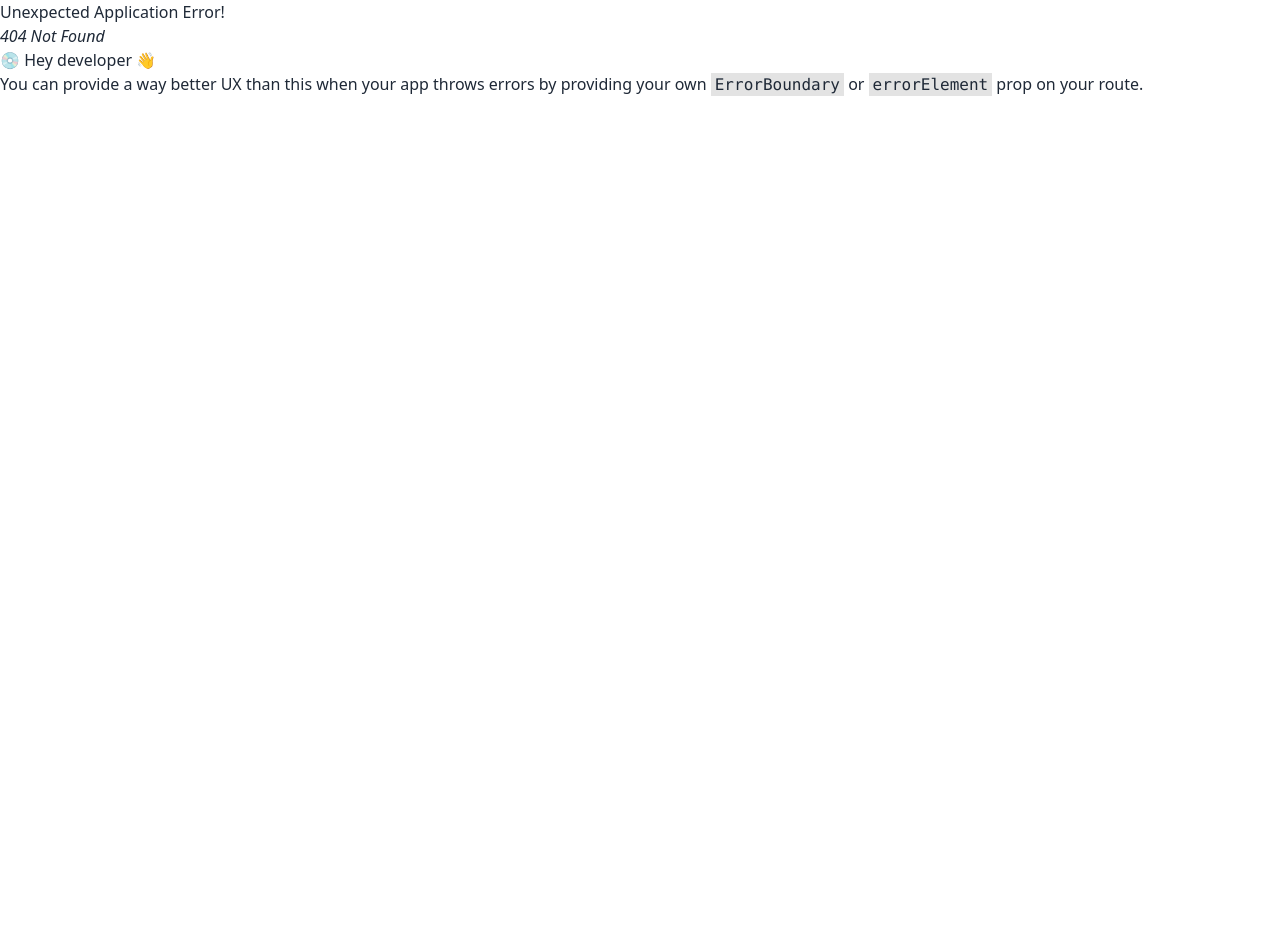
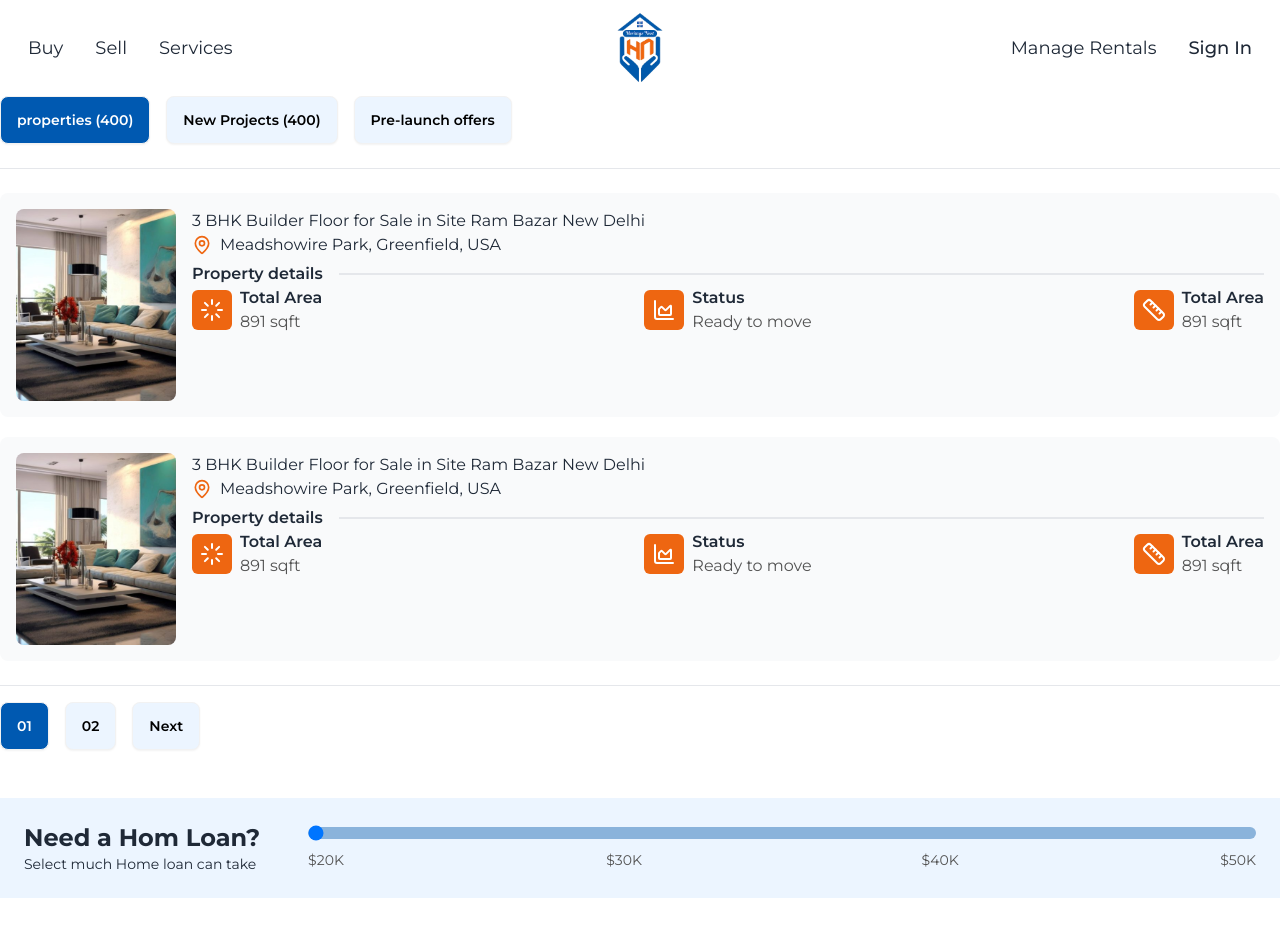
Before and after one commit to MamunKhan71/Heritage, a React (Vite) app in the folder frontend/: page /property-search in a window 1280 px wide. Before the commit this address had no page. Shown: the top 948 px of the page. Before the commit the page ends 800 px from the top, so only its background shows below. Built offline with nearby package versions, Linux system fonts and the light colour scheme.

Commit message:
Added Product Searching Page

```diff
--- a/frontend/src/pages/PropertyListings/AllProperties.jsx
+++ b/frontend/src/pages/PropertyListings/AllProperties.jsx
@@ -159,7 +159,7 @@ const AllProperties = () => {
             <div className='mt-20'>
                 <PopularProperties />
             </div>
-            <div className='mt-20'>
+            <div className='mt-20 w-full'>
                 <Testimonials />
             </div>
 
--- /dev/null
+++ b/frontend/src/pages/PropertyListings/PropertySearch.jsx
@@ -0,0 +1,148 @@
+import { AreaChart, Loader, MapPin, Ruler } from 'lucide-react'
+import React from 'react'
+import Testimonials from '../../components/Testimonials'
+
+const PropertySearch = () => {
+    return (
+        <div className='space-y-6 w-full'>
+            <div className='flex items-center gap-4'>
+                <button className='btn bg-[#0059B1] px-4 py-1 text-white rounded-lg'>properties (400)</button>
+                <button className='btn bg-[#ECF5FF] px-4 py-1 text-black rounded-lg'>New Projects (400)</button>
+                <button className='btn bg-[#ECF5FF] px-4 py-1 text-black rounded-lg'>Pre-launch offers</button>
+            </div>
+            <hr />
+            <div className='w-full'>
+                <div className='grid grid-cols-1 gap-5'>
+                    <div className='flex gap-4 w-full bg-[#F9FAFB] rounded-lg p-4'>
+                        <img className='w-40 rounded-lg h-48 object-cover' src="secondSection.jpg" alt="" />
+                        <div className='w-full '>
+                            <h2>3 BHK Builder Floor for Sale in Site Ram Bazar
+                                New Delhi</h2>
+                            <p className='inline-flex items-center gap-2'><MapPin size={20} color='#EE6611' /> Meadshowire Park, Greenfield, USA</p>
+                            <div className='flex gap-4 items-center w-full'>
+                                <p className='font-semibold' >Property details</p>
+                                <hr className='w-full flex-1 border-[1.5px]' />
+                            </div>
+                            <div className='flex justify-between items-center'>
+                                <div className='flex gap-2 items-center'>
+                                    <div className='bg-[#EE6611] size-10 flex items-center justify-center text-white rounded-md'>
+                                        <Loader />
+                                    </div>
+                                    <div>
+                                        <p className='font-semibold'>Total Area</p>
+                                        <p className='text-[#535353]'>891 sqft</p>
+                                    </div>
+                                </div>
+                                <div className='flex gap-2 items-center'>
+                                    <div className='bg-[#EE6611] size-10 flex items-center justify-center text-white rounded-md'>
+                                        <AreaChart />
+                                    </div>
+                                    <div>
+                                        <p className='font-semibold'>Status</p>
+                                        <p className='text-[#535353]'>Ready to move</p>
+                                    </div>
+                                </div>
+                                <div className='flex gap-2 items-center'>
+                                    <div className='bg-[#EE6611] size-10 flex items-center justify-center text-white rounded-md'>
+                                        <Ruler />
+                                    </div>
+                                    <div>
+                                        <p className='font-semibold'>Total Area</p>
+                                        <p className='text-[#535353]'>891 sqft</p>
+                                    </div>
+                                </div>
+                            </div>
+                        </div>
+                    </div>
+                    <div className='flex gap-4 w-full bg-[#F9FAFB] rounded-lg p-4'>
+                        <img className='w-40 rounded-lg h-48 object-cover' src="secondSection.jpg" alt="" />
+                        <div className='w-full '>
+                            <h2>3 BHK Builder Floor for Sale in Site Ram Bazar
+                                New Delhi</h2>
+                            <p className='inline-flex items-center gap-2'><MapPin size={20} color='#EE6611' /> Meadshowire Park, Greenfield, USA</p>
+                            <div className='flex gap-4 items-center w-full'>
+                                <p className='font-semibold' >Property details</p>
+                                <hr className='w-full flex-1 border-[1.5px]' />
+                            </div>
+                            <div className='flex justify-between items-center'>
+                                <div className='flex gap-2 items-center'>
+                                    <div className='bg-[#EE6611] size-10 flex items-center justify-center text-white rounded-md'>
+                                        <Loader />
+                                    </div>
+                                    <div>
+                                        <p className='font-semibold'>Total Area</p>
+                                        <p className='text-[#535353]'>891 sqft</p>
+                                    </div>
+                                </div>
+                                <div className='flex gap-2 items-center'>
+                                    <div className='bg-[#EE6611] size-10 flex items-center justify-center text-white rounded-md'>
+                                        <AreaChart />
+                                    </div>
+                                    <div>
+                                        <p className='font-semibold'>Status</p>
+                                        <p className='text-[#535353]'>Ready to move</p>
+                                    </div>
+                                </div>
+                                <div className='flex gap-2 items-center'>
+                                    <div className='bg-[#EE6611] size-10 flex items-center justify-center text-white rounded-md'>
+                                        <Ruler />
+                                    </div>
+                                    <div>
+                                        <p className='font-semibold'>Total Area</p>
+                                        <p className='text-[#535353]'>891 sqft</p>
+                                    </div>
+                                </div>
+                            </div>
+                        </div>
+                    </div>
+                </div>
+                <hr className='mt-6' />
+                <div className='flex items-center gap-4 mt-4'>
+                    <button className='btn bg-[#0059B1] px-4 py-1 text-white rounded-lg'>01</button>
+                    <button className='btn bg-[#ECF5FF] px-4 py-1 text-black rounded-lg'>02</button>
+                    <button className='btn bg-[#ECF5FF] px-4 py-1 text-black rounded-lg'>Next</button>
+                </div>
+                <div className='bg-[#ECF5FF] p-6 mt-12 flex gap-12 w-full'>
+                    <div className='basis-76'>
+                        <h1 className='font-bold text-2xl'>Need a Hom Loan?</h1>
+                        <p className='text-sm'>Select much Home loan can
+                            take</p>
+                    </div>
+                    <div className='flex-1'>
+                        <div className="relative mb-6 ">
+                            <label htmlFor="labels-range-input" className="sr-only">
+                                Labels range
+                            </label>
+                            <input
+                                id="labels-range-input"
+                                type="range"
+                                defaultValue={20000}
+                                min={20000}
+                                max={50000}
+                                className="w-full h-3 bg-[#8AB3DB] rounded-lg appearance-none cursor-pointer"
+                            />
+                            <span className="text-sm text-[#535353] absolute start-0 -bottom-6">
+                                $20K
+                            </span>
+                            <span className="text-sm text-[#535353] absolute start-1/3 -translate-x-1/2 rtl:translate-x-1/2 -bottom-6">
+                                $30K
+                            </span>
+                            <span className="text-sm text-[#535353]  absolute start-2/3 -translate-x-1/2 rtl:translate-x-1/2 -bottom-6">
+                                $40K
+                            </span>
+                            <span className="text-sm text-[#535353] absolute end-0 -bottom-6">
+                                $50K
+                            </span>
+                        </div>
+                    </div>
+
+                </div>
+                <div className='mt-12'>
+                    <Testimonials />
+                </div>
+            </div>
+        </div>
+    )
+}
+
+export default PropertySearch
--- a/frontend/src/routes/router.jsx
+++ b/frontend/src/routes/router.jsx
@@ -3,6 +3,7 @@ import { createBrowserRouter } from 'react-router-dom';
 import HomePage from '../pages/Home/HomePage';
 import MainLayout from '../layouts/MainLayout';
 import AllProperties from '../pages/PropertyListings/AllProperties';
+import PropertySearch from '../pages/PropertyListings/PropertySearch';
 
 const router = createBrowserRouter([
     {
@@ -16,6 +17,10 @@ const router = createBrowserRouter([
             {
                 path: '/properties',
                 element: <AllProperties />
+            },
+            {
+                path: '/property-search',
+                element: <PropertySearch />
             }
         ]
     },
```
